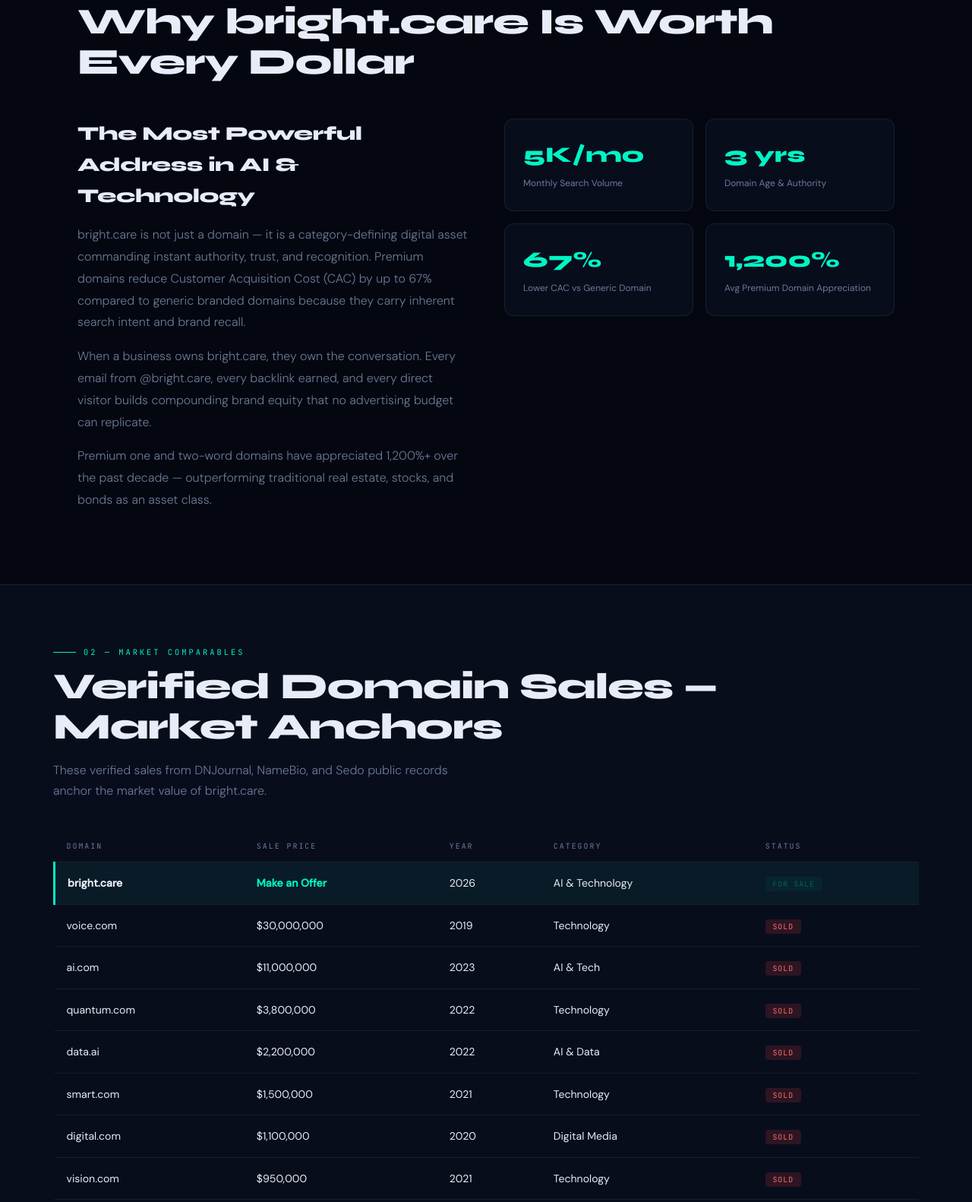
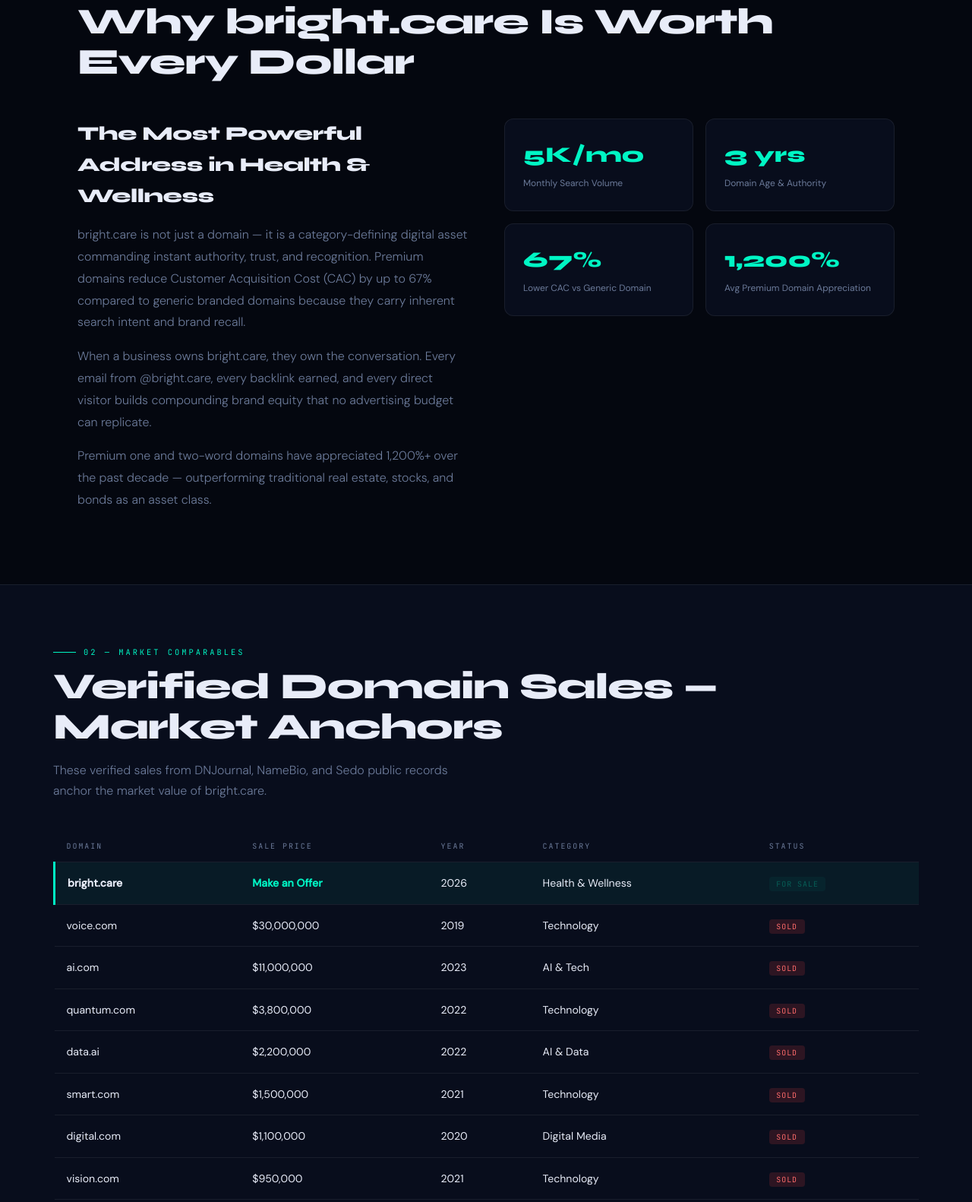
Before and after one commit to WEBWORKSA1/bright-care, a plain HTML site: page acquisition.html in a window 1280 px wide. Shown: the part 1195-2777 px from the top of the page at 76% size. Drawn offline with Linux system fonts and the light colour scheme.

Commit message:
Fix niche label: Health & Wellness (domain-based detection)

```diff
--- a/acquisition.html
+++ b/acquisition.html
@@ -412,7 +412,7 @@
     Own The Future.
     <span class="line2">bright.care</span>
   </h1>
-  <p class="hero-sub">A category-defining digital asset available for acquisition, strategic partnership, or sponsorship. The most powerful address in AI & Technology — yours to own.</p>
+  <p class="hero-sub">A category-defining digital asset available for acquisition, strategic partnership, or sponsorship. The most powerful address in Health & Wellness — yours to own.</p>
   <div class="hero-btns">
     <a href="#contact" class="btn-glow">🔥 Make an Offer</a>
     <a href="#sponsor" class="btn-glow btn-glow-gold">⚡ Become a Sponsor</a>
@@ -444,7 +444,7 @@
   <h2 class="section-title">Why bright.care Is Worth Every Dollar</h2>
   <div class="value-grid">
     <div class="value-copy">
-      <h3>The Most Powerful Address in AI & Technology</h3>
+      <h3>The Most Powerful Address in Health & Wellness</h3>
       <p>bright.care is not just a domain — it is a category-defining digital asset commanding instant authority, trust, and recognition. Premium domains reduce Customer Acquisition Cost (CAC) by up to 67% compared to generic branded domains because they carry inherent search intent and brand recall.</p>
       <p>When a business owns bright.care, they own the conversation. Every email from @bright.care, every backlink earned, and every direct visitor builds compounding brand equity that no advertising budget can replicate.</p>
       <p>Premium one and two-word domains have appreciated 1,200%+ over the past decade — outperforming traditional real estate, stocks, and bonds as an asset class.</p>
@@ -479,7 +479,7 @@
           <td><strong>bright.care</strong></td>
           <td><strong style="color:var(--accent)">Make an Offer</strong></td>
           <td>2026</td>
-          <td>AI & Technology</td>
+          <td>Health & Wellness</td>
           <td><span class="badge-sale">FOR SALE</span></td>
         </tr>
         <tr><td>voice.com</td><td>$30,000,000</td><td>2019</td><td>Technology</td><td><span class="badge-sold">SOLD</span></td></tr>
@@ -503,7 +503,7 @@
     <div class="why-card">
       <div class="why-num">01</div>
       <h4>100% Targeted — Zero Waste</h4>
-      <p>Every visitor is actively interested in AI & Technology. Traditional TV reaches 95% irrelevant audiences. Here, every impression is an in-market buyer.</p>
+      <p>Every visitor is actively interested in Health & Wellness. Traditional TV reaches 95% irrelevant audiences. Here, every impression is an in-market buyer.</p>
       <span class="why-stat">94% Audience Relevance</span>
     </div>
     <div class="why-card">
@@ -527,7 +527,7 @@
     <div class="why-card">
       <div class="why-num">05</div>
       <h4>Permanent Brand Authority</h4>
-      <p>Association with bright.care permanently elevates brand perception in AI & Technology. Category authority transfers to your brand the moment you sponsor.</p>
+      <p>Association with bright.care permanently elevates brand perception in Health & Wellness. Category authority transfers to your brand the moment you sponsor.</p>
       <span class="why-stat">Category Authority Transfer</span>
     </div>
     <div class="why-card">
@@ -568,7 +568,7 @@
         <ul class="vs-list">
           <li>From $299/month — 99% less than TV</li>
           <li>Global reach across 180+ countries instantly</li>
-          <li>100% AI & Technology professionals — zero waste</li>
+          <li>100% Health & Wellness professionals — zero waste</li>
           <li>Real-time analytics, clicks, conversions tracked</li>
           <li>Newsletter + content + social — multi-channel</li>
           <li>Permanent SEO backlink value included</li>
```
